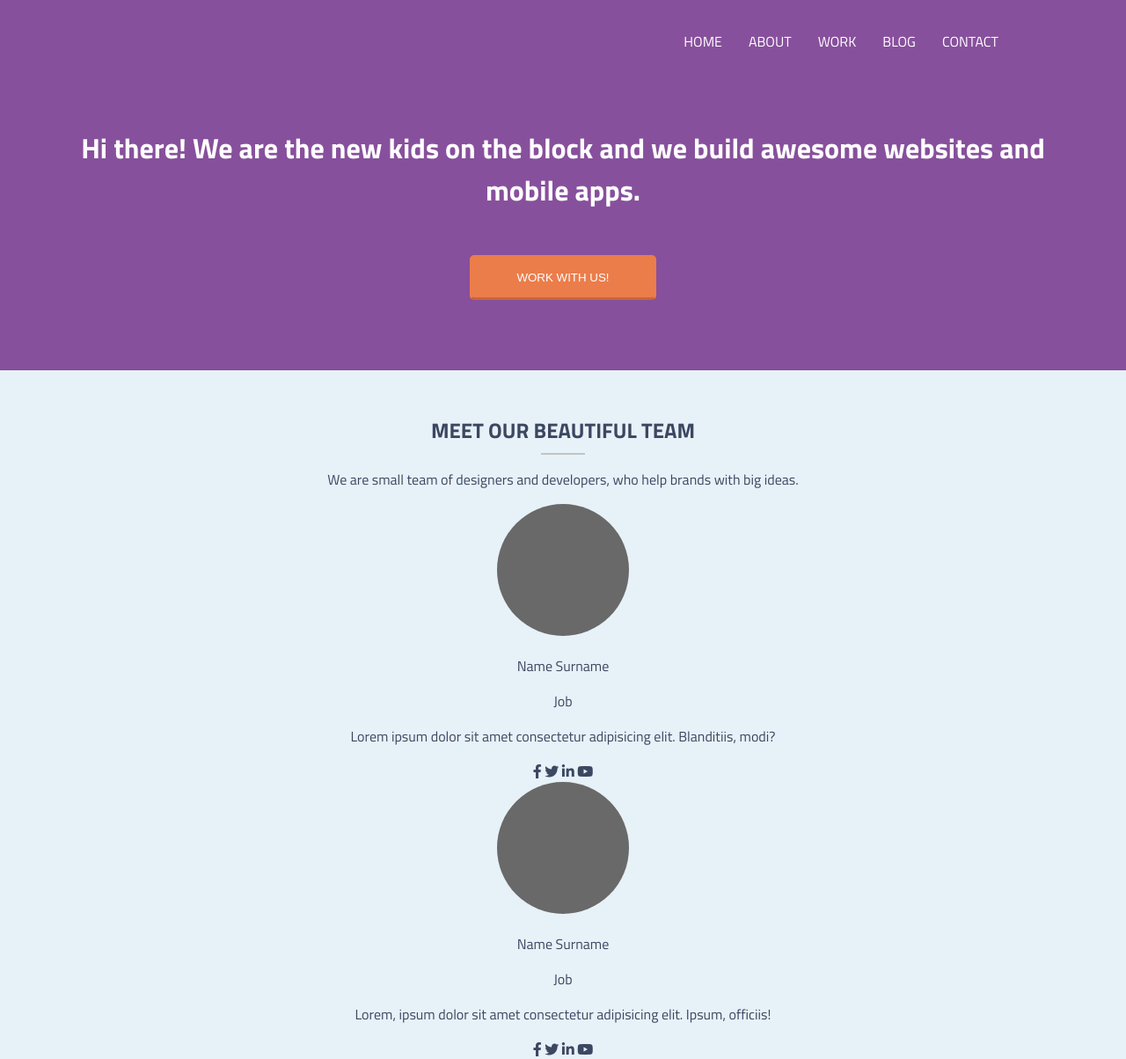
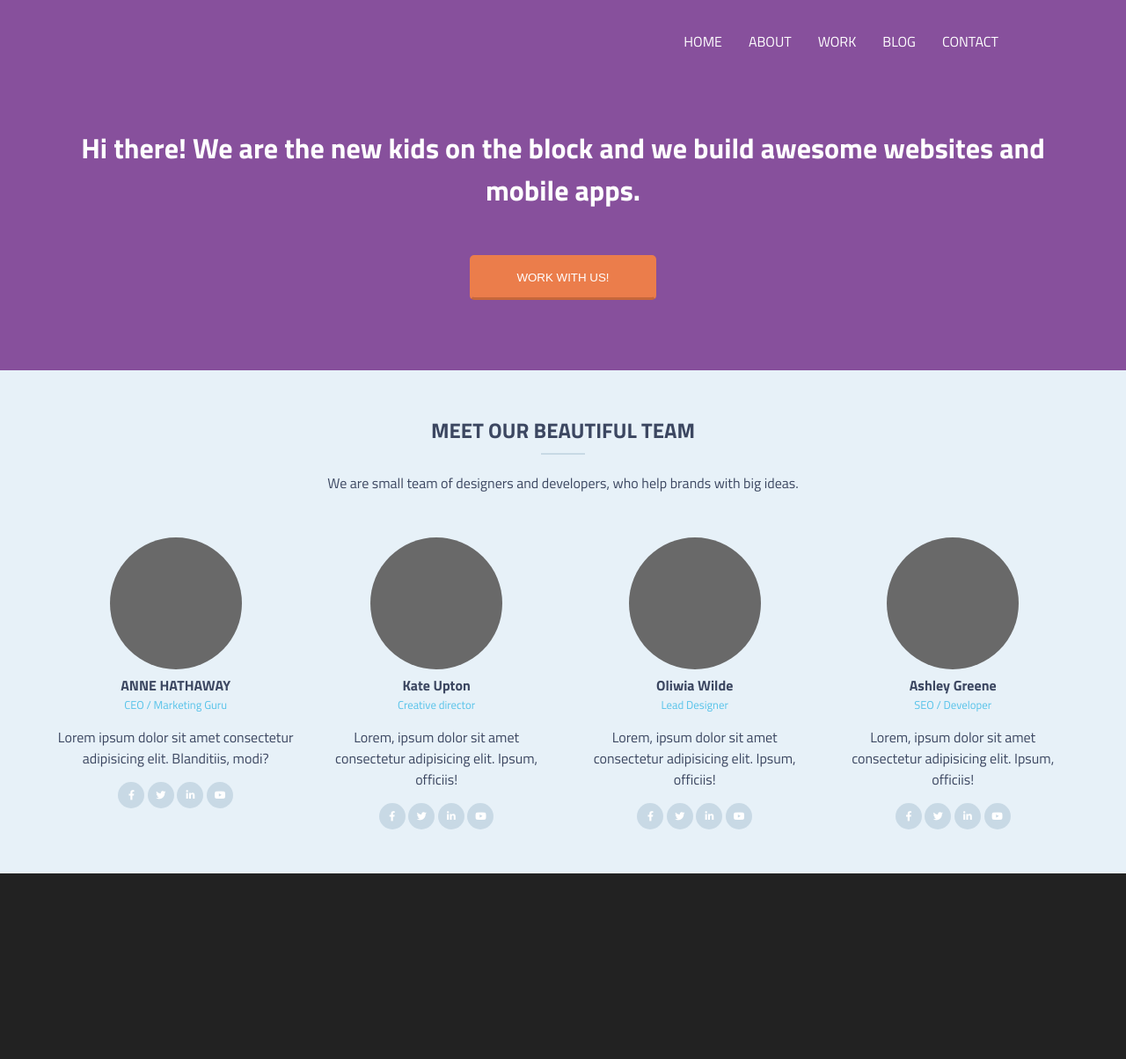
Before and after one commit to patszy/CSS_ex12, a plain HTML site: page index.html in a window 1280 px wide. Shown: the top 1204 px of the page at 88% size. After the commit the page ends 993 px from the top, so only its background shows below. Drawn offline with Linux system fonts and the light colour scheme.

Commit message:
Team finished

```diff
--- a/css/main.css
+++ b/css/main.css
@@ -69,12 +69,43 @@ header button:hover{
 
 .team_container hr{
     width: 50px;
-    border: 1px solid rgb(196, 196, 196);
+    border: 1px solid #c8d9e5;
 }
 
 .team_container h1{
     text-transform: uppercase;
     margin: 0;
+}
+
+.team_container .team{
+    display: flex;
+}
+
+.team_container .team_item p{
+    margin: 0;
+}
+
+.team_container .team_item .name{
+    font-weight: 700;
+}
+
+.team_container .team_item .job{
+    color:  #55c2e9;
+    font-size: 0.8rem;
+}
+
+.team_container .team_item .social_media a{
+    background-color: #c8d9e5;
+    width: 30px;
+    line-height: 30px;
+    border-radius: 50%;
+    color: white;
+    font-size: 0.7rem;
+    text-decoration: none;
+}
+
+.team_container .team_item .description{
+    margin: 15px;
 }
 
 .team_container .portrait{
@@ -84,3 +115,9 @@ header button:hover{
     display: inline-block;
     border-radius: 50%;
 }
+
+.team_container p{
+    margin: 20px 0 50px 0;
+}
+
+/* Skills styles */
--- a/index.html
+++ b/index.html
@@ -30,50 +30,50 @@
         <div class="team">
             <div class="team_item">
                 <div class="portrait"></div>
-                <p>Name Surname</p>
-                <p>Job</p>
-                <p>Lorem ipsum dolor sit amet consectetur adipisicing elit. Blanditiis, modi?</p>
+                <p class="name">ANNE HATHAWAY</p>
+                <p class="job">CEO / Marketing Guru</p class="job">
+                <p class="description">Lorem ipsum dolor sit amet consectetur adipisicing elit. Blanditiis, modi?</p>
                 <div class="social_media">
-                    <i class="fab fa-facebook-f"></i>
-                    <i class="fab fa-twitter"></i>
-                    <i class="fab fa-linkedin-in"></i>
-                    <i class="fab fa-youtube"></i>
+                    <a href="" class="fab fa-facebook-f"></a>
+                    <a href="" class="fab fa-twitter"></a>
+                    <a href="" class="fab fa-linkedin-in"></a>
+                    <a href="" class="fab fa-youtube"></a>
                 </div>
             </div>
             <div class="team_item">
                 <div class="portrait"></div>
-                <p>Name Surname</p>
-                <p>Job</p>
-                <p>Lorem, ipsum dolor sit amet consectetur adipisicing elit. Ipsum, officiis!</p>
+                <p class="name">Kate Upton</p class="name">
+                <p class="job">Creative director</p>
+                <p class="description">Lorem, ipsum dolor sit amet consectetur adipisicing elit. Ipsum, officiis!</p class="description">
                 <div class="social_media">
-                    <i class="fab fa-facebook-f"></i>
-                    <i class="fab fa-twitter"></i>
-                    <i class="fab fa-linkedin-in"></i>
-                    <i class="fab fa-youtube"></i>
+                    <a href="" class="fab fa-facebook-f"></a>
+                    <a href="" class="fab fa-twitter"></a>
+                    <a href="" class="fab fa-linkedin-in"></a>
+                    <a href="" class="fab fa-youtube"></a>
                 </div>
             </div>
             <div class="team_item">
                 <div class="portrait"></div>
-                <p>Name Surname</p>
-                <p>Job</p>
-                <p>Lorem, ipsum dolor sit amet consectetur adipisicing elit. Ipsum, officiis!</p>
+                <p class="name">Oliwia Wilde</p>
+                <p class="job">Lead Designer</p>
+                <p class="description">Lorem, ipsum dolor sit amet consectetur adipisicing elit. Ipsum, officiis!</p>
                 <div class="social_media">
-                    <i class="fab fa-facebook-f"></i>
-                    <i class="fab fa-twitter"></i>
-                    <i class="fab fa-linkedin-in"></i>
-                    <i class="fab fa-youtube"></i>
+                    <a href="" class="fab fa-facebook-f"></a>
+                    <a href="" class="fab fa-twitter"></a>
+                    <a href="" class="fab fa-linkedin-in"></a>
+                    <a href="" class="fab fa-youtube"></a>
                 </div>
             </div>
             <div class="team_item">
                 <div class="portrait"></div>
-                <p>Name Surname</p>
-                <p>Job</p>
-                <p>Lorem, ipsum dolor sit amet consectetur adipisicing elit. Ipsum, officiis!</p>
+                <p class="name">Ashley Greene</p>
+                <p class="job">SEO / Developer</p>
+                <p class="description">Lorem, ipsum dolor sit amet consectetur adipisicing elit. Ipsum, officiis!</p>
                 <div class="social_media">
-                    <i class="fab fa-facebook-f"></i>
-                    <i class="fab fa-twitter"></i>
-                    <i class="fab fa-linkedin-in"></i>
-                    <i class="fab fa-youtube"></i>
+                    <a href="" class="fab fa-facebook-f"></a>
+                    <a href="" class="fab fa-twitter"></a>
+                    <a href="" class="fab fa-linkedin-in"></a>
+                    <a href="" class="fab fa-youtube"></a>
                 </div>
             </div>
         </div>
```
